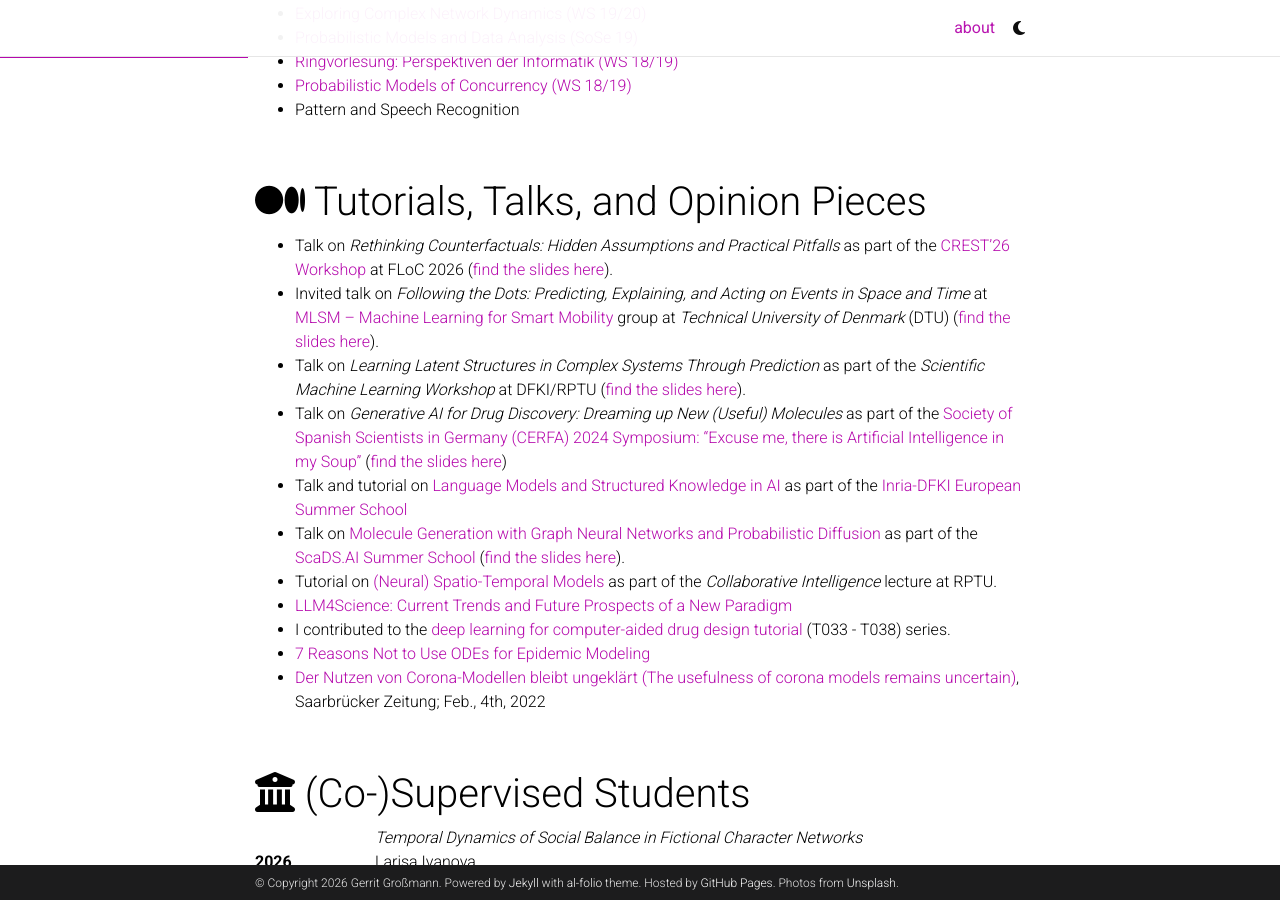
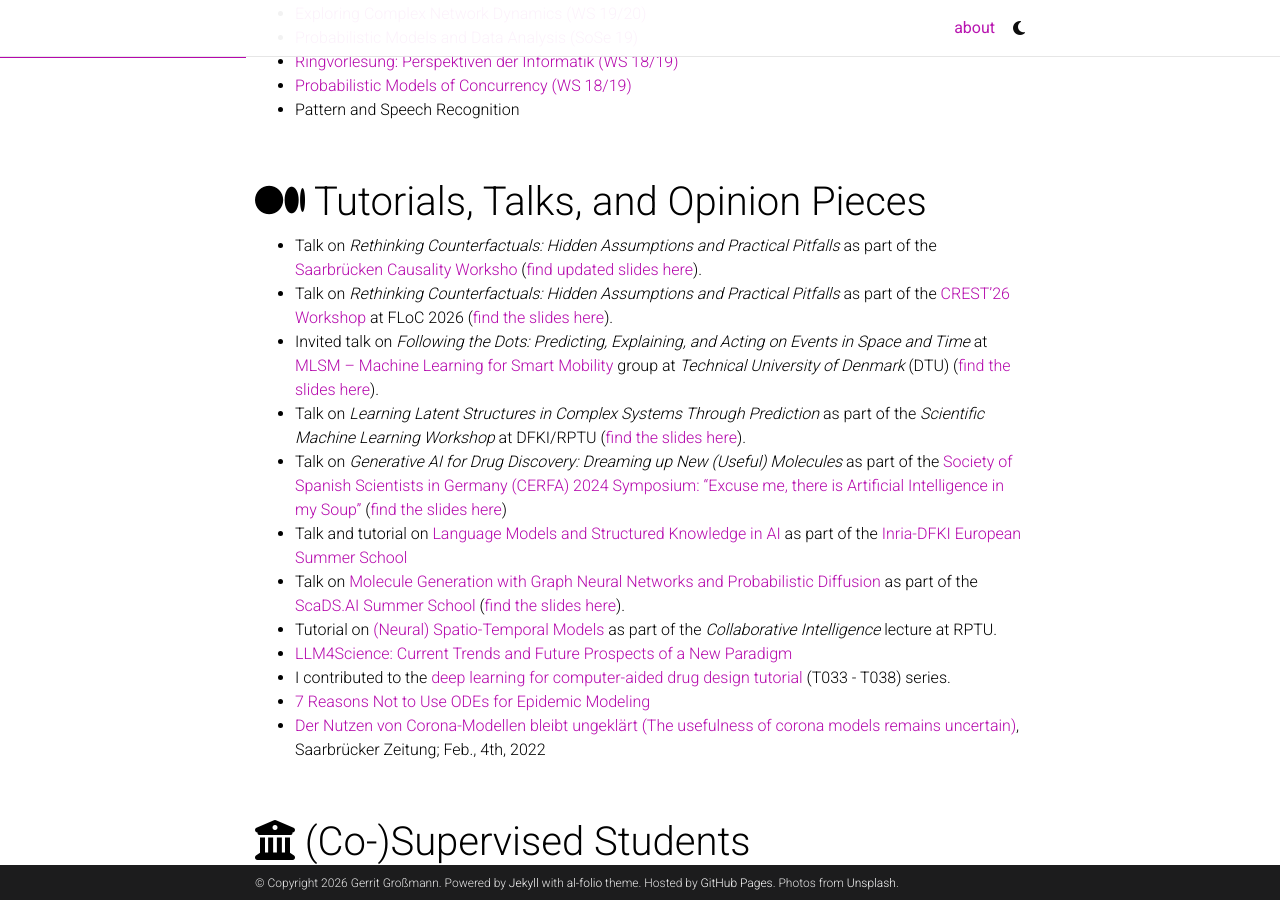
Before and after one commit to gerritgr/gerritgr.github.io, a Jekyll site: the page built from _pages/about.md, in a window 1280 px wide and 900 px high, scrolled down 1879 px. Built offline with Jekyll 4.4.1, drawn with Linux system fonts in a browser that asks for light colours; nearby versions of some CDN libraries; full-size pictures stand in for the smaller copies a plugin makes; comment, search, counter and statistics services are not loaded; a style sheet for code colours, icons or effects is not loaded.

Commit message:
Update about.md

```diff
--- a/_pages/about.md
+++ b/_pages/about.md
@@ -121,6 +121,7 @@
 <br>
 # <i class="fa-brands fa-medium"></i> Tutorials, Talks, and Opinion Pieces
 
+* Talk on *Rethinking Counterfactuals: Hidden Assumptions and Practical Pitfalls* as part of the [Saarbrücken Causality Worksho](https://sites.google.com/view/saarbrueckencausalityworkshop) ([find updated slides here](https://github.com/gerritgr/SB_causality_talk)).
 * Talk on *Rethinking Counterfactuals: Hidden Assumptions and Practical Pitfalls* as part of the [CREST'26 Workshop](https://sites.google.com/view/crest26) at FLoC 2026 ([find the slides here](https://github.com/gerritgr/crest_2026)).
 * Invited talk on *Following the Dots: Predicting, Explaining, and Acting on Events in Space and Time* at [MLSM – Machine Learning for Smart Mobility](https://mlsm.man.dtu.dk/) group at _Technical University of Denmark_ (DTU) ([find the slides here](https://github.com/gerritgr/dtu_talk_2026)).
 * Talk on *Learning Latent Structures in Complex Systems Through Prediction* as part of the *Scientific Machine Learning Workshop* at DFKI/RPTU ([find the slides here](http://github.com/gerritgr/sciml2026)).
```
